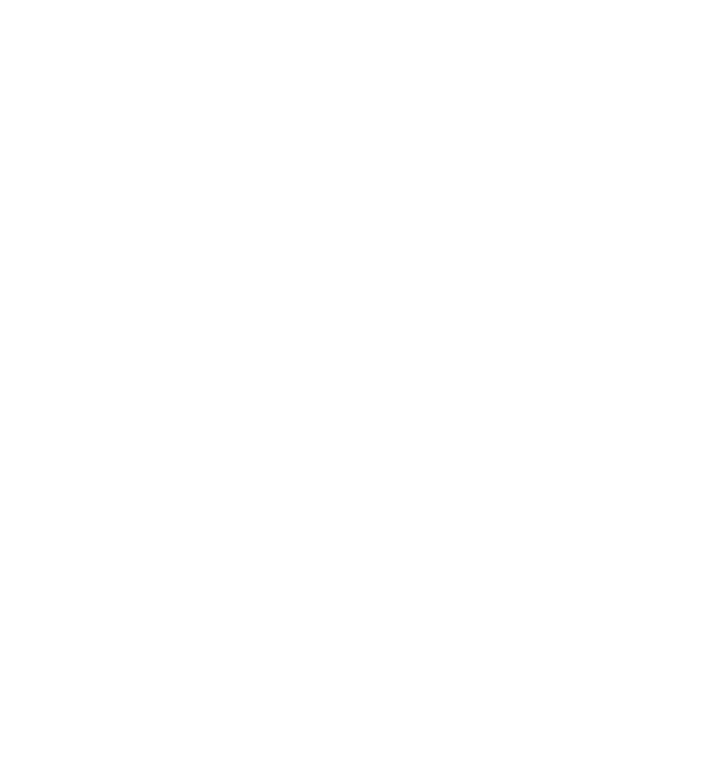
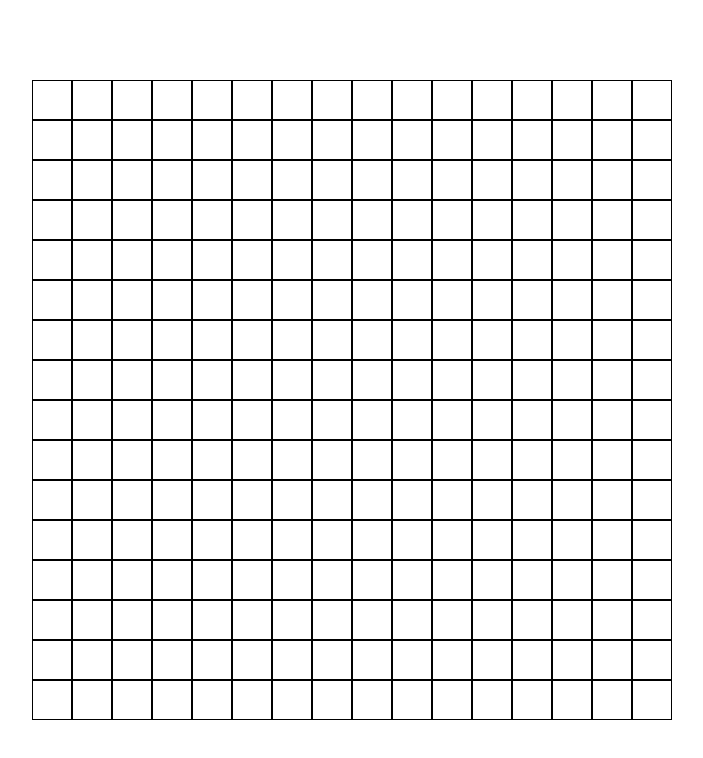
Before and after one commit to Apatheial/project-etch-a-sketch, a plain HTML site: page index.html in a window 1280 px wide. Shown: the whole page, without its empty margins (288-991 px from the left). Drawn offline with Linux system fonts and the light colour scheme.

Commit message:
feat: add script to create divs and their styles
Created a script to fill the main section with
divs and style these divs. Also, added an event
listener to toggle background color changes on
mouseover.

```diff
--- a/index.html
+++ b/index.html
@@ -7,8 +7,8 @@
         <script src="script.js" defer></script>
         <title>Project: Etch-a-Sketch</title>
     </head>
-    <body>
-        <section id="main">
+    <body class="flex">
+        <section id="main" class="flex">
 
         </section>
     </body>
--- a/script.js
+++ b/script.js
@@ -0,0 +1,11 @@
+const main = document.querySelector("#main");
+
+for (let i = 0; i < 256; i++) {
+    const squareDiv = document.createElement("div");
+    squareDiv.setAttribute("class", "square-div");
+    squareDiv.addEventListener("mouseover", () => {
+        squareDiv.classList.toggle("mouseover-div");
+    })
+
+    main.appendChild(squareDiv)
+}
--- a/styles.css
+++ b/styles.css
@@ -7,13 +7,28 @@
     list-style: none;
 }
 
+.flex {
+    display: flex;
+}
+
 body {
     height: 100vh;
     width: 100%;
-    display: flex;
+    justify-content: center;
+    align-items: center;
 }
 
 #main {
-    flex: 1;
-    display: flex;
+    width: 640px;
+    flex-wrap: wrap;
 }
+
+.square-div {
+    height: 40px;
+    width: 40px;
+    border: 1px solid black;
+}
+
+.mouseover-div {
+    background-color: rgb(63, 63, 63);
+}
```
